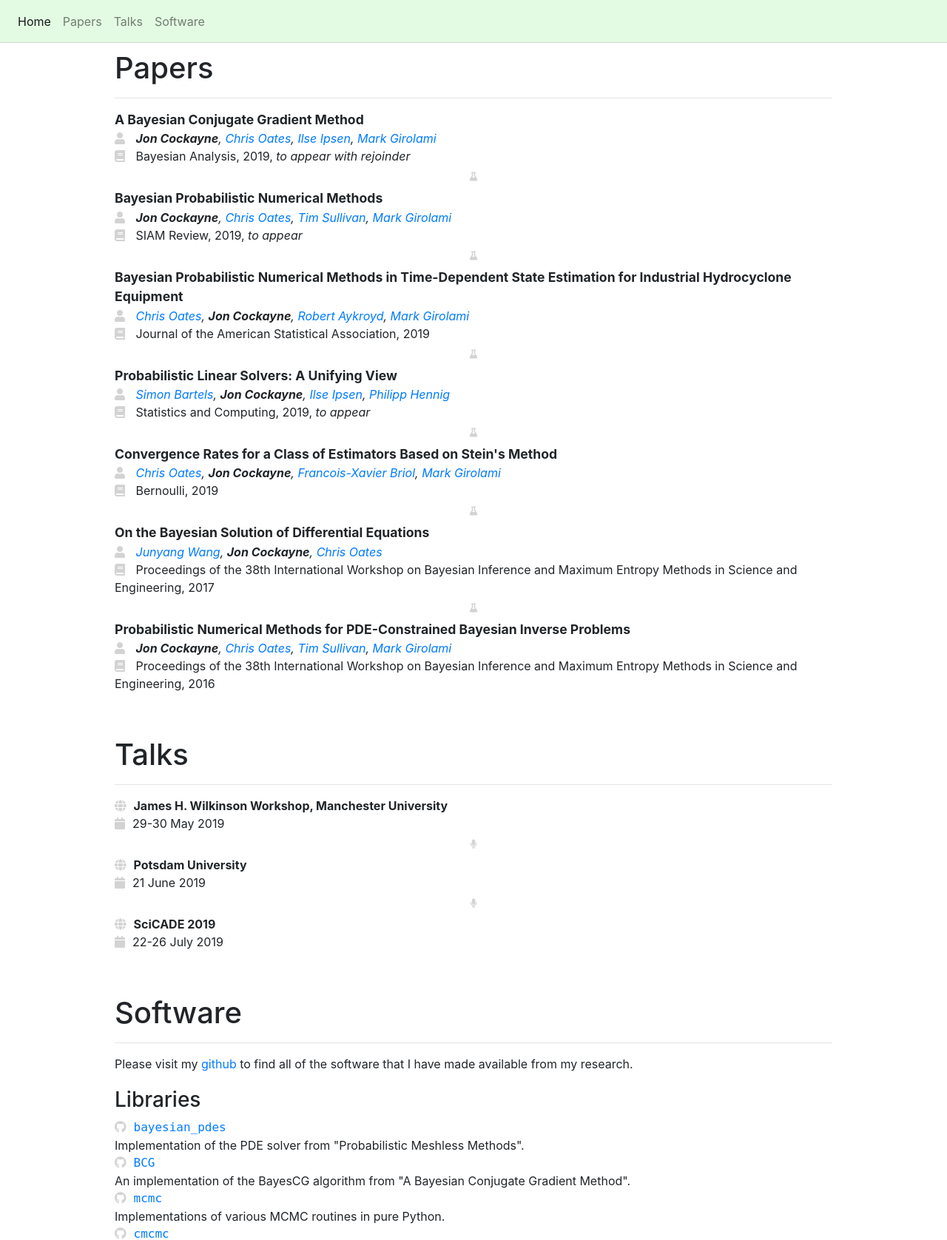
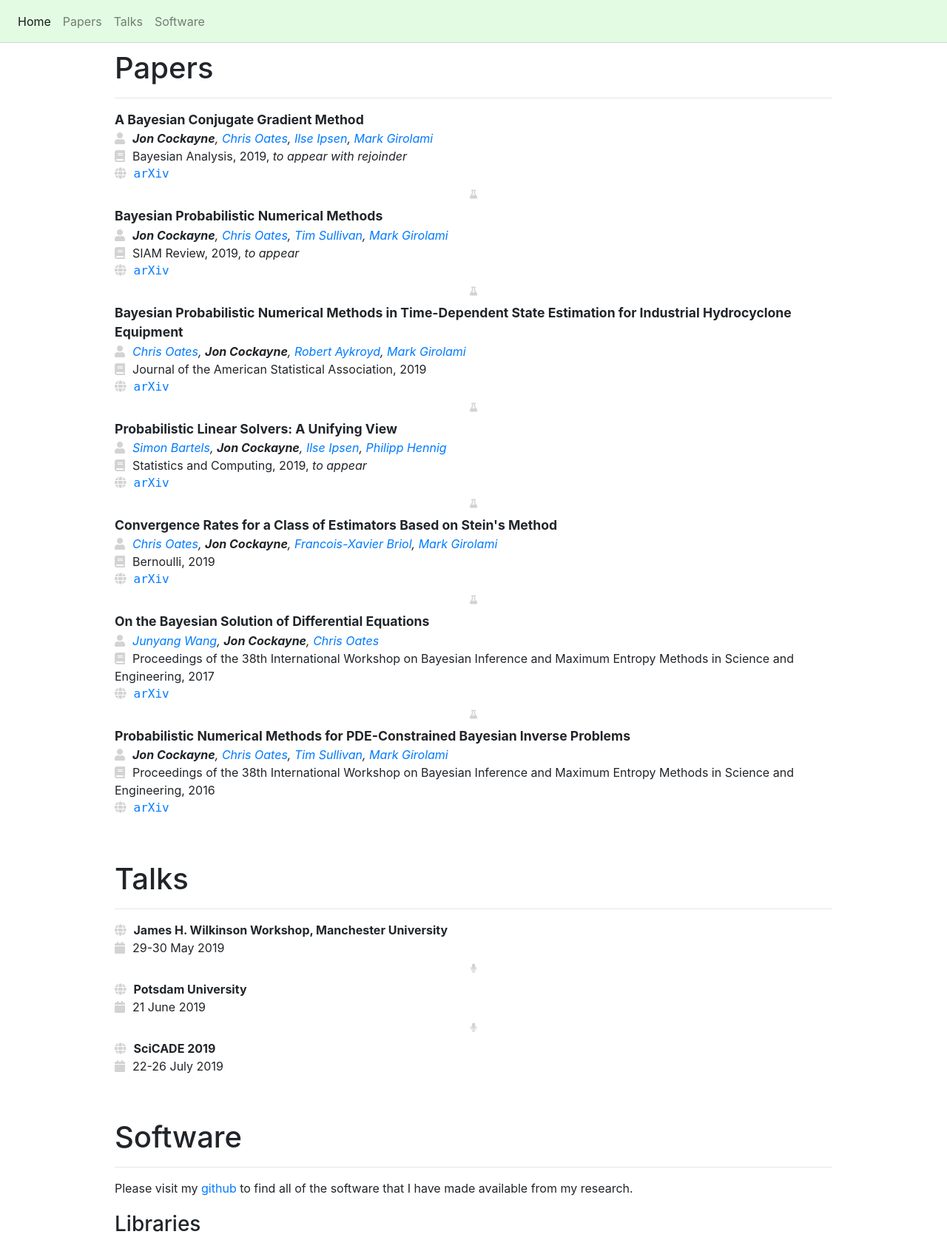
Before and after one commit to jcockayne/jcockayne.github.io, a Flask app: page / in a window 1280 px wide. Shown: the part 319-1995 px from the top of the page at 74% size. Run offline with Flask 2, Linux system fonts and the light colour scheme; some libraries are stand-ins or nearby versions.

Commit message:
Links to papers

```diff
--- a/app.py
+++ b/app.py
@@ -58,7 +58,7 @@ papers = [
 		"On the Bayesian Solution of Differential Equations",
 		[authors["junyang"], authors["jon"], authors["chris"]],
 		2017,
-		"1706.03369",
+		"1805.07109",
 		"Proceedings of the 38th International Workshop on Bayesian Inference and Maximum Entropy Methods in Science and Engineering"
 	),
 	PublishedPaper(
--- a/templates/index.html
+++ b/templates/index.html
@@ -70,20 +70,16 @@
 					<div class="paper">
 						<b style="font-size: 1.1em;">{{ paper.name }} </b>
 						<br/>
-						<i class="fa fa-user left-icon"></i>
-						<em>
-							<span>
-								{% for author in paper.authors %}
-									<a
+						<i class="fa fa-user left-icon"></i><em>{% for author in paper.authors %}<a
 									{% if author.website is not none %} href="{{author.website}}" {% endif %}
 									{% if author.is_me %} style="font-weight: bold" {% endif %}
 									>{{ author.name }}</a>{% if not loop.last %},{% endif %}
 								{% endfor %}
-							</span>
 						<br/>
 						</em>
-						<i class="fa fa-book left-icon" ></i>
-						{{paper.journal}}, {{paper.year}}{% if paper.note is not none %}, <em>{{ paper.note }}</em> {% endif %}
+						<i class="fa fa-book left-icon" ></i>{{paper.journal}}, {{paper.year}}{% if paper.note is not none %}, <em>{{ paper.note }}</em> {% endif %}
+						<br />
+						<a href="https://arxiv.org/abs/{{paper.arxiv_id}}"><i class="fa fa-globe left-icon"></i><tt>arXiv</tt></a>
 					</div>
 				</div>
 			</div>
```
